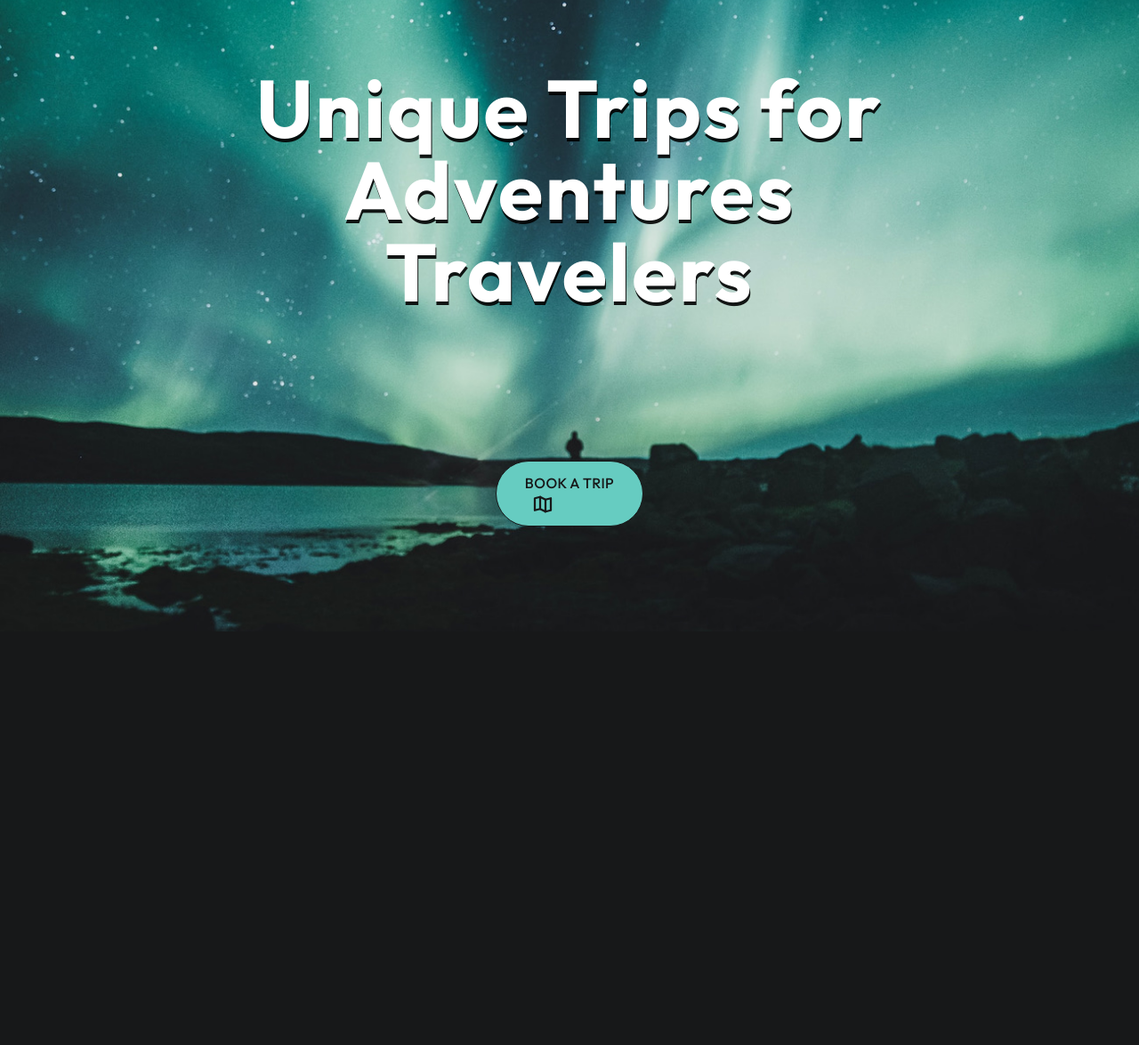
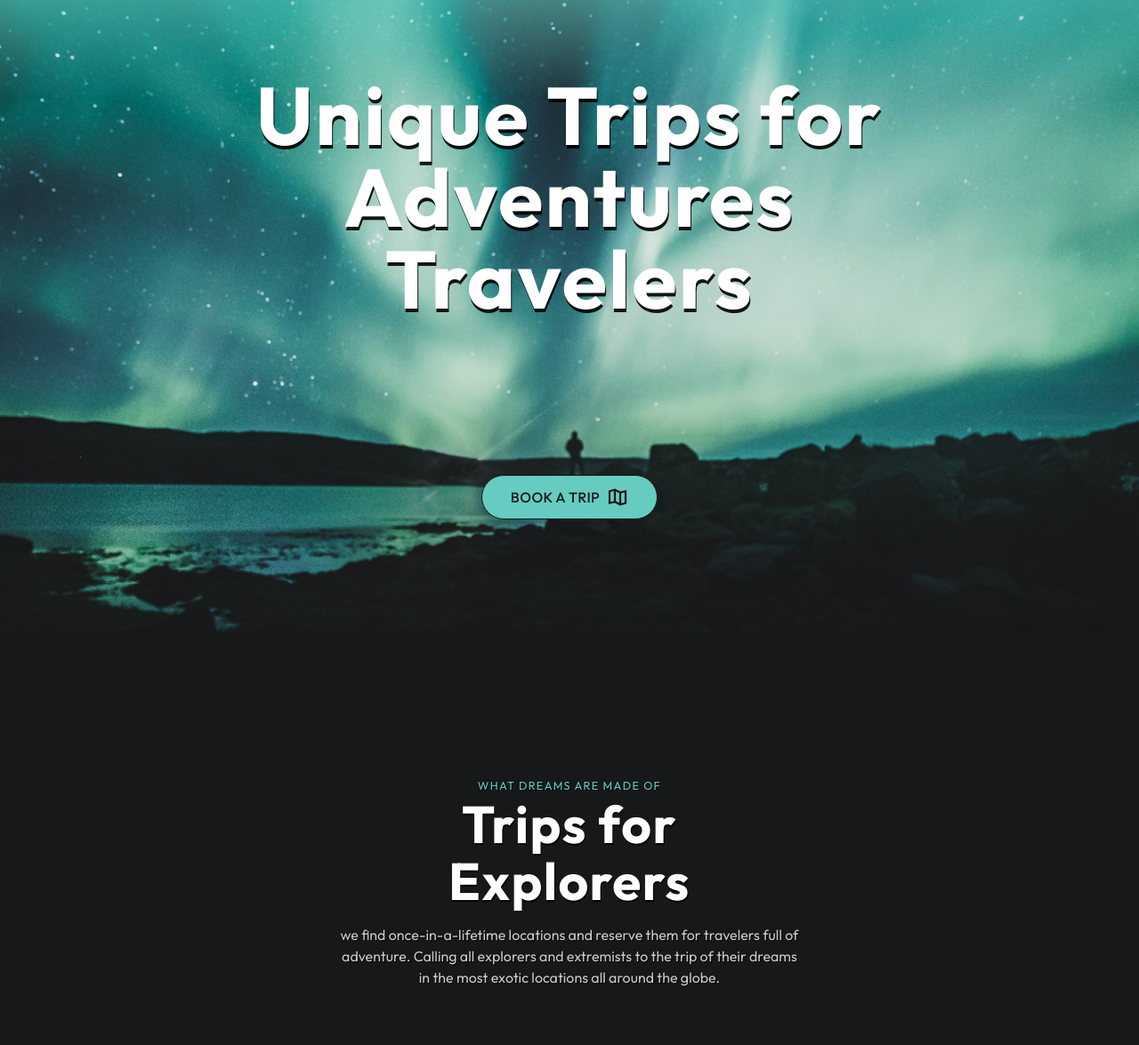
Before and after one commit to Black-crypto-gif/nasa-parallax-website, a website built with Vite: page index.html in a window 1280 px wide. Shown: the part 90-1265 px from the top of the page at 89% size. Before the commit the page ends 800 px from the top, so only its background shows below. Built offline with nearby package versions, Linux system fonts and the light colour scheme.

Commit message:
Nav and Header

```diff
--- a/index.html
+++ b/index.html
@@ -2,7 +2,7 @@
 <html lang="en">
   <head>
     <meta charset="UTF-8" />
-    <link rel="icon" type="image/svg+xml" href="./images/logo.svg" />
+    <link rel="icon" type="image/svg+xml" href="./images/logomark.svg" />
     <meta name="viewport" content="width=device-width, initial-scale=1.0" />
     <meta name="color-scheme" content="dark">
     <title>Vite App</title>
@@ -13,7 +13,7 @@
       rel="stylesheet"
     />
   </head>
-  <body class="bg-bkg text-white selection:bg-accent selection:text-bkg overflow-hidden">
+  <body class="bg-bkg text-white selection:bg-accent selection:text-bkg">
     <div id="parallax">
       <!-- Navigation Start -->
       <nav class="grid place-items-center absolute w-full top-0 z-50 drop-shadow-text-sm" aria-label="Primary Navigation">
@@ -24,7 +24,9 @@
         </a>
       </nav>
       <!-- Navigation End -->
-      <div class="min-h-screen flex flex-col justify-evenly items-center relative">
+      <header class="min-h-screen flex flex-col justify-evenly items-center relative">
+        <div class="absolute bg-gradient-to-b inset-0 bottom-3/4 from-accent to-transparent"></div>
+        <div class="absolute bg-gradient-to-t inset-0-bottom-32 from-bkg/80 to-transparent top-1/3"></div>
         <img
         sizes="(min-width:500px) 480w, 650w, 800w, 1300w"
         srcset="./images/hero-xs.jpg 480w, ./images/hero-sm.jpg 650w,
@@ -36,11 +38,22 @@
           Adventures <br>
           Travelers
         </h1>
-        <a href="#contact-form" class="bg-accent text-bkg font-medium py-3 px-8 rounded-full border border-bkg focus:outline-none focus-visible:ring-4 ring-accent ring-offset-bkg ring-offset-2 hover:bg-accent/90 space-x-2">
+        <a href="#contact-form" class="bg-accent text-bkg font-medium py-3 px-8 rounded-full border border-bkg focus:outline-none focus-visible:ring-4 ring-accent ring-offset-bkg ring-offset-2 hover:bg-accent/90 flex space-x-2 drop-shadow-text-sm lg:drop-shadow-lg transition-shadow">
         <span class="uppercase tracking-wide">Book a Trip</span>
           <svg xmlns="http://www.w3.org/2000/svg" width="24" height="24" fill="currentColor" viewBox="0 0 256 256"><rect width="256" height="256" fill="none"></rect><polyline points="96 184 32 200 32 56 96 40" fill="none" stroke="currentColor" stroke-linecap="round" stroke-linejoin="round" stroke-width="24"></polyline><polygon points="160 216 96 184 96 40 160 72 160 216" fill="none" stroke="currentColor" stroke-linecap="round" stroke-linejoin="round" stroke-width="24"></polygon><polyline points="160 72 224 56 224 200 160 216" fill="none" stroke="currentColor" stroke-linecap="round" stroke-linejoin="round" stroke-width="24"></polyline></svg>
         </a>
-      </div>
+      </header>
+      <main class="relative mt-16 sm:mt-24 lg:mt-40 pb-16 -mb-16 grid gap-16 sm:gap-24 lg:gap-40 overflow-hidden">
+        <section aria-labelledby="headline" class="container grid gap-4 text-center max-w-prose">
+          <div>
+            <small class="tracking-widest text-accent uppercase drop-shadow-text-sm">What Dreams Are Made Of</small>
+            <h2 id="headline" class="text-3xl font-bold tracking-wide drop-shadow-text-md">Trips for Explorers</h2>
+          </div>
+          <p class="text-muted drop-shadow-text-sm">
+            we find once-in-a-lifetime locations and reserve them for travelers full of adventure. Calling all explorers and extremists to the trip of their dreams in the most exotic locations all around the globe.
+          </p>
+        </section>
+      </main>
     </div>
 
     <script type="module" src="/main.js"></script>
```
